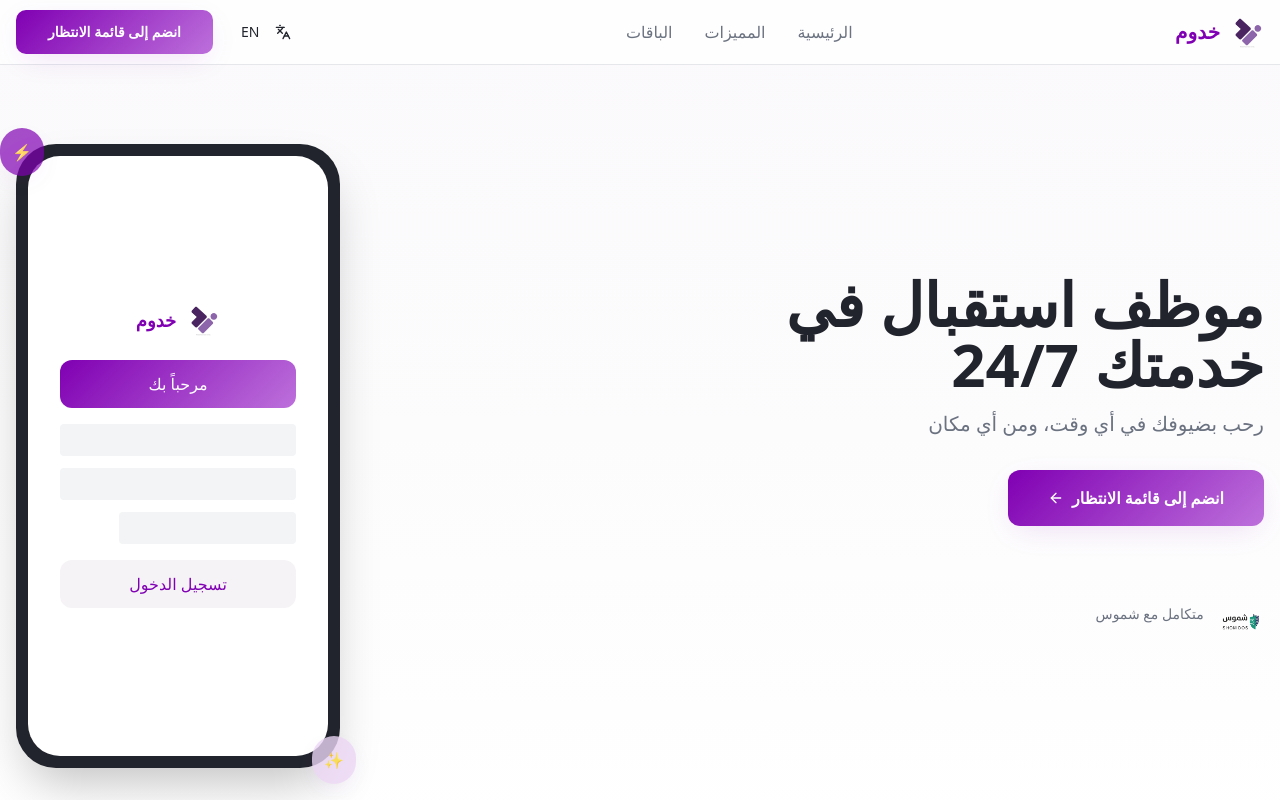
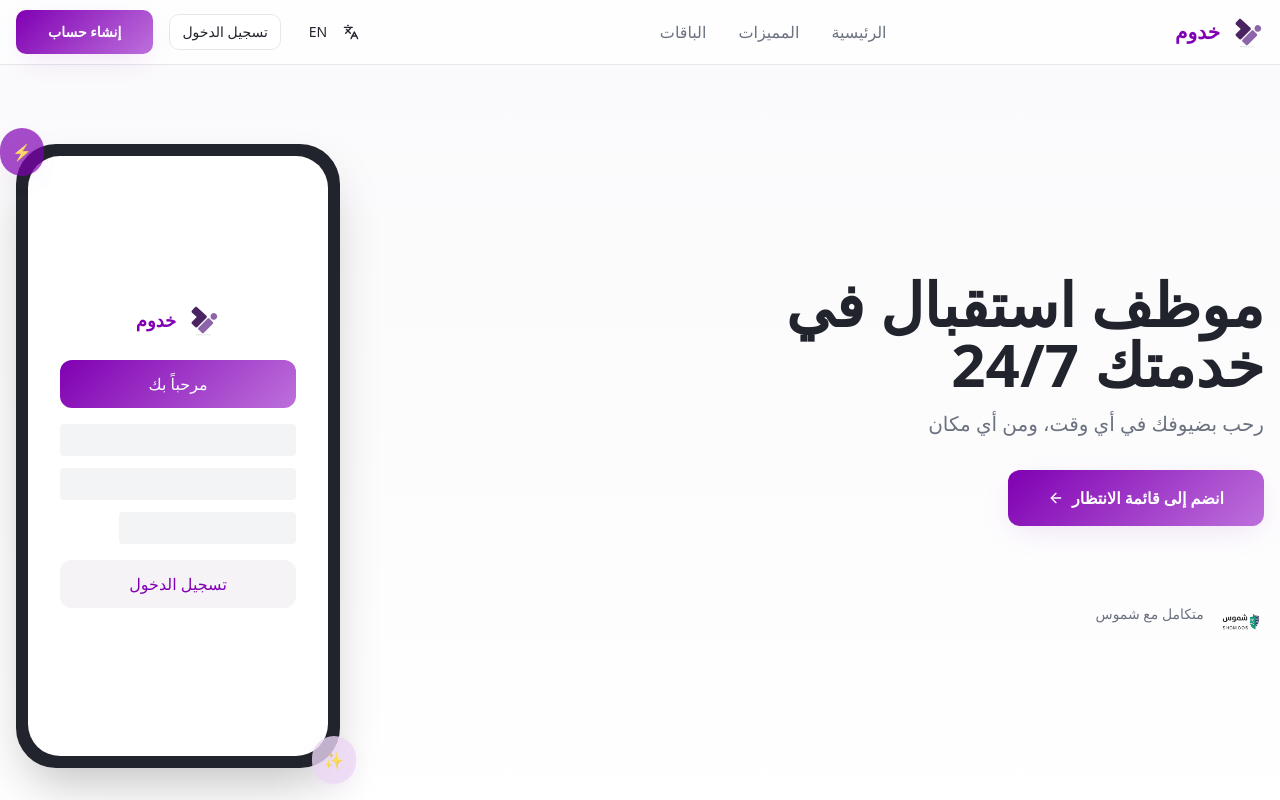
Before and after one commit to medhat93/khadoom-welcome-desk, a React (Vite) app: page / in a window 1280 px wide. Shown: the top 800 px of the page. Built offline with nearby package versions, Linux system fonts and the light colour scheme.

Commit message:
Add authentication buttons
Replaces the "Join Waitlist" button on the landing page with "Sign Up" and "Sign In" buttons, connecting them to the authentication system. The original landing page remains separate.

```diff
--- a/src/App.tsx
+++ b/src/App.tsx
@@ -6,6 +6,7 @@ import { BrowserRouter, Routes, Route } from "react-router-dom";
 import { LanguageProvider } from "@/hooks/useLanguage";
 import { AuthProvider } from "@/contexts/AuthContext";
 import Index from "./pages/Index";
+import Landing from "./pages/Landing";
 import NotFound from "./pages/NotFound";
 import Login from "./pages/auth/Login";
 import Signup from "./pages/auth/Signup";
@@ -29,7 +30,8 @@ const App = () => (
           <Sonner />
           <BrowserRouter>
             <Routes>
-              <Route path="/" element={<Index />} />
+              <Route path="/" element={<Landing />} />
+              <Route path="/waitlist" element={<Index />} />
 
               {/* Auth Routes */}
               <Route path="/login" element={<Login />} />
--- /dev/null
+++ b/src/components/AuthHeader.tsx
@@ -0,0 +1,70 @@
+import { Button } from "@/components/ui/button";
+import { useLanguage } from "@/hooks/useLanguage";
+import { Languages } from "lucide-react";
+import { useNavigate } from "react-router-dom";
+
+const AuthHeader = () => {
+  const { language, toggleLanguage, t } = useLanguage();
+  const navigate = useNavigate();
+
+  return (
+    <header className="fixed top-0 left-0 right-0 z-50 bg-background/80 backdrop-blur-md border-b border-border">
+      <div className="container mx-auto px-4 h-16 flex items-center justify-between">
+        {/* Logo */}
+        <div className="flex items-center space-x-3 rtl:space-x-reverse">
+          <img
+            src="/lovable-uploads/0021118a-4c14-4f0c-816f-352a1afb1196.png"
+            alt="Khadoom Logo"
+            className="h-8 w-auto"
+          />
+          <div className="text-xl font-bold text-primary">خدوم</div>
+        </div>
+
+        {/* Navigation - Hidden on mobile */}
+        <nav className="hidden md:flex items-center space-x-8 rtl:space-x-reverse">
+          <a href="#home" className="text-muted-foreground hover:text-primary transition-colors">
+            {t('home')}
+          </a>
+          <a href="#features" className="text-muted-foreground hover:text-primary transition-colors">
+            {t('features')}
+          </a>
+          <a href="#packages" className="text-muted-foreground hover:text-primary transition-colors">
+            {t('packages')}
+          </a>
+        </nav>
+
+        {/* Actions */}
+        <div className="flex items-center space-x-4 rtl:space-x-reverse">
+          <Button
+            variant="ghost"
+            size="sm"
+            onClick={toggleLanguage}
+            className="flex items-center space-x-2 rtl:space-x-reverse"
+          >
+            <Languages className="h-4 w-4" />
+            <span>{language === 'ar' ? 'EN' : 'العربية'}</span>
+          </Button>
+
+          <Button
+            variant="outline"
+            size="sm"
+            onClick={() => navigate('/login')}
+          >
+            {language === 'ar' ? 'تسجيل الدخول' : 'Sign In'}
+          </Button>
+
+          <Button
+            variant="cta"
+            size="lg"
+            onClick={() => navigate('/signup')}
+            className="font-semibold"
+          >
+            {language === 'ar' ? 'إنشاء حساب' : 'Sign Up'}
+          </Button>
+        </div>
+      </div>
+    </header>
+  );
+};
+
+export default AuthHeader;
--- /dev/null
+++ b/src/pages/Landing.tsx
@@ -0,0 +1,25 @@
+import AuthHeader from "@/components/AuthHeader";
+import HeroSection from "@/components/HeroSection";
+import FeaturesSection from "@/components/FeaturesSection";
+import ServicesSection from "@/components/ServicesSection";
+import VisualFeaturesSection from "@/components/VisualFeaturesSection";
+import PackagesSection from "@/components/PackagesSection";
+import Footer from "@/components/Footer";
+
+const Landing = () => {
+  return (
+    <div className="min-h-screen">
+      <AuthHeader />
+      <main>
+        <HeroSection />
+        <FeaturesSection />
+        <ServicesSection />
+        <VisualFeaturesSection />
+        <PackagesSection />
+      </main>
+      <Footer />
+    </div>
+  );
+};
+
+export default Landing;
```
